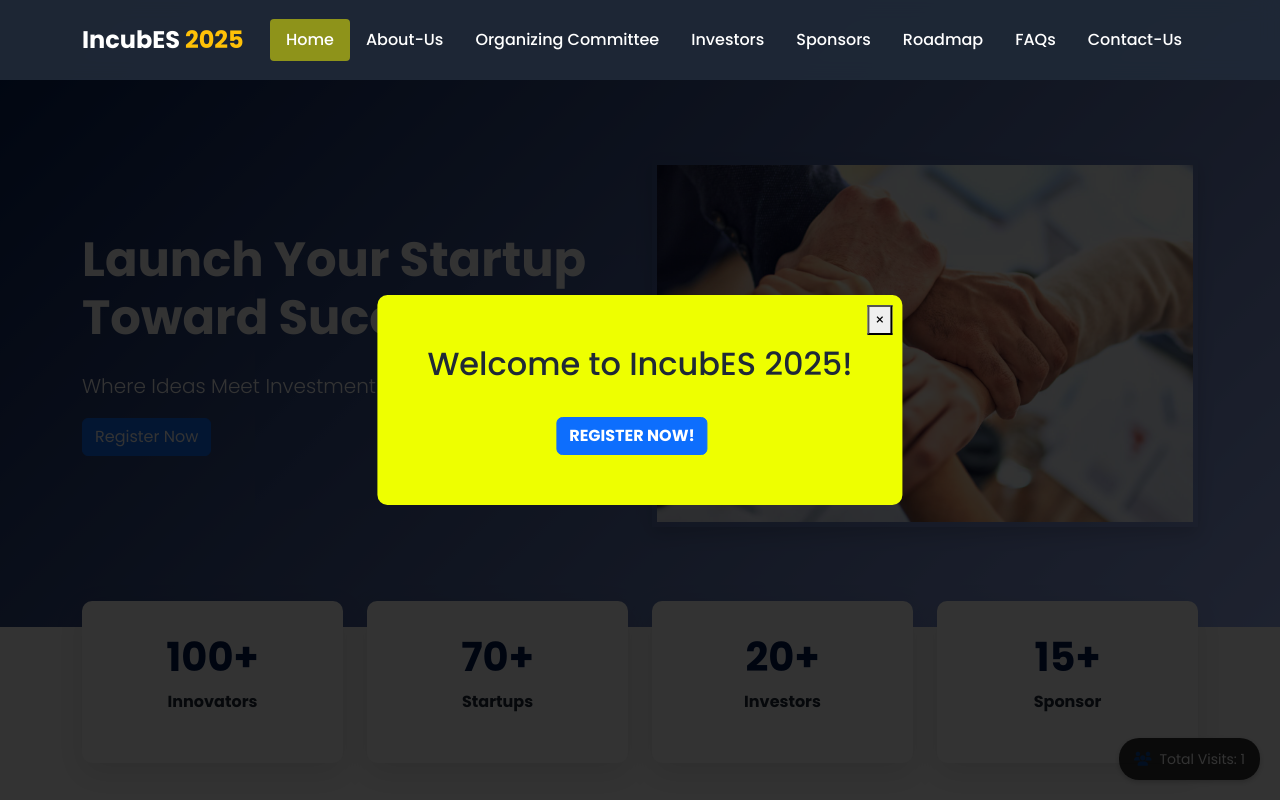
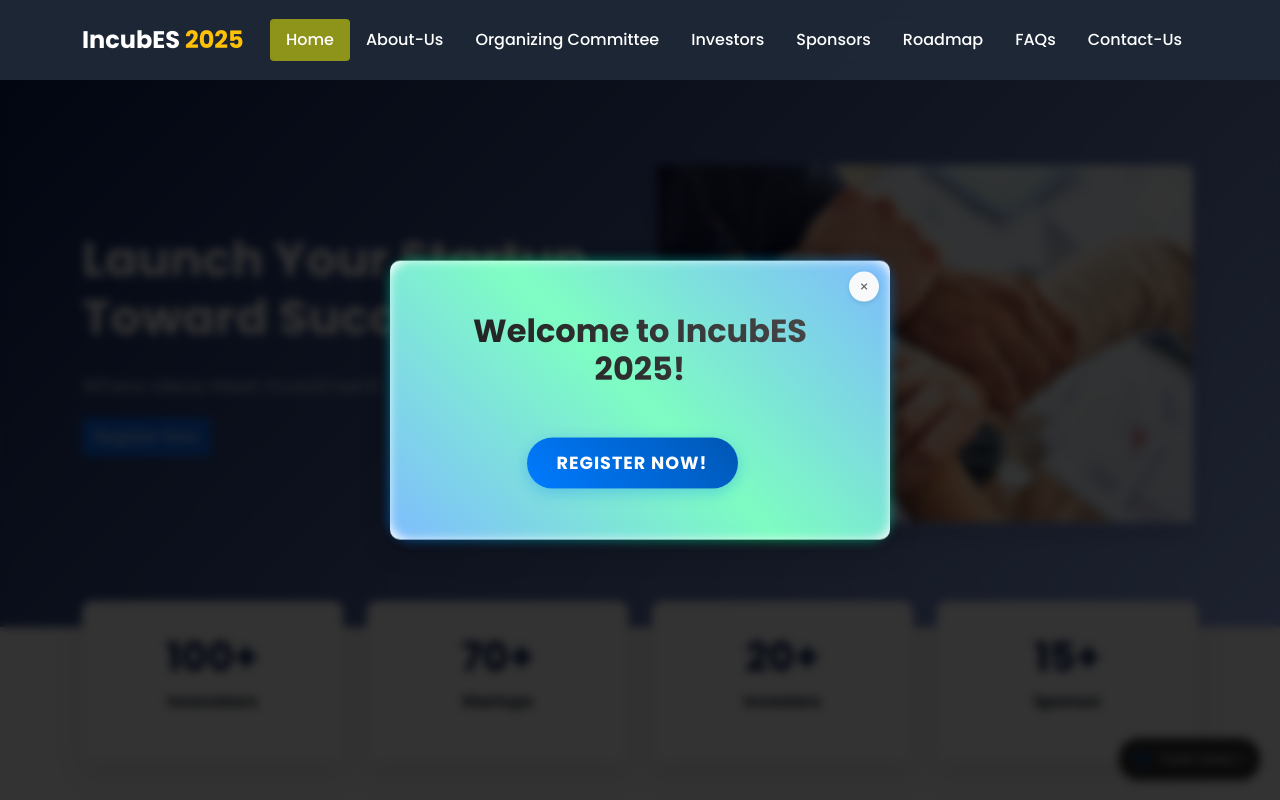
Before and after one commit to imkshitijraj/college-web, a website: page index.html in a window 1280 px wide. Shown: the top 800 px of the page. Drawn offline with nearby package versions, Linux system fonts and the light colour scheme.

Commit message:
Add files via upload

```diff
--- a/index.html
+++ b/index.html
@@ -8,6 +8,7 @@
     <link href="https://fonts.googleapis.com/css2?family=Poppins:wght@300;400;500;600;700&display=swap" rel="stylesheet">
     <link rel="stylesheet" href="https://cdnjs.cloudflare.com/ajax/libs/font-awesome/6.4.0/css/all.min.css">
     <link href="https://unpkg.com/aos@2.3.1/dist/aos.css" rel="stylesheet">
+    <link rel="stylesheet" href="popup.css">
     <link rel="stylesheet" href="style.css">
     <style>
         #visitor-counter {
@@ -57,9 +58,9 @@
     <nav class="navbar navbar-expand-lg navbar-dark fixed-top">
         <div class="container">
             <a class="navbar-brand" href="index.html">IncubES<span class="text-warning" style="padding: 5px;">2025</span></a>
-            <button class="navbar-toggler" type="button" data-bs-toggle="collapse" data-bs-target="#navbarNav">
+            <!-- <button class="navbar-toggler" type="button" data-bs-toggle="collapse" data-bs-target="#navbarNav">
                 <span class="navbar-toggler-icon"></span>
-            </button>
+            </button> -->
             <div class="collapse navbar-collapse" id="navbarNav">
                 <ul class="navbar-nav ms-auto">
                     <li class="nav-item"><a class="nav-link active" href="index.html">Home</a></li>
--- /dev/null
+++ b/popup.css
@@ -0,0 +1,163 @@
+/* General Styles */
+body {
+    font-family: 'Poppins', sans-serif;
+    line-height: 1.6;
+    color: #333;
+}
+
+/* Popup Styles */
+.popup-container {
+    display: none;
+    position: fixed;
+    top: 0;
+    left: 0;
+    width: 100%;
+    height: 100%;
+    z-index: 9999;
+    animation: fadeIn 0.3s ease-in-out;
+}
+
+.popup-background {
+    position: fixed;
+    top: 0;
+    left: 0;
+    width: 100%;
+    height: 100%;
+    background: rgba(0, 0, 0, 0.7);
+    backdrop-filter: blur(5px);
+    animation: fadeIn 0.3s ease-in-out;
+}
+
+.popup {
+    position: fixed;
+    top: 50%;
+    left: 50%;
+    transform: translate(-50%, -50%);
+    background: linear-gradient(135deg, #ffffff 0%, #f8f9fa 100%);
+    padding: 2.5rem;
+    border-radius: 20px;
+    box-shadow: 0 10px 30px rgba(0, 0, 0, 0.2);
+    max-width: 500px;
+    width: 90%;
+    text-align: center;
+    animation: slideIn 0.5s ease-in-out;
+    border: 1px solid rgba(255, 255, 255, 0.2);
+}
+
+.popup h2 {
+    color: #1a1a1a;
+    font-size: 2rem;
+    margin-bottom: 1.5rem;
+    font-weight: 700;
+    background: linear-gradient(45deg, #1a1a1a, #4a4a4a);
+    -webkit-background-clip: text;
+    -webkit-text-fill-color: transparent;
+}
+
+.popup-close {
+    position: absolute;
+    top: 15px;
+    right: 15px;
+    width: 30px;
+    height: 30px;
+    border-radius: 50%;
+    background: #f8f9fa;
+    border: none;
+    font-size: 20px;
+    color: #666;
+    cursor: pointer;
+    display: flex;
+    align-items: center;
+    justify-content: center;
+    transition: all 0.3s ease;
+    box-shadow: 0 2px 5px rgba(0, 0, 0, 0.1);
+}
+
+.popup-close:hover {
+    background: #e9ecef;
+    color: #333;
+    transform: rotate(90deg);
+}
+
+.popup .btn-primary {
+    padding: 12px 30px;
+    font-size: 1.1rem;
+    border-radius: 50px;
+    background: linear-gradient(45deg, #007bff, #0056b3);
+    border: none;
+    box-shadow: 0 4px 15px rgba(0, 123, 255, 0.3);
+    transition: all 0.3s ease;
+    text-transform: uppercase;
+    letter-spacing: 1px;
+    font-weight: 600;
+}
+
+.popup .btn-primary:hover {
+    transform: translateY(-2px);
+    box-shadow: 0 6px 20px rgba(0, 123, 255, 0.4);
+    background: linear-gradient(45deg, #0056b3, #004085);
+}
+
+@keyframes fadeIn {
+    from {
+        opacity: 0;
+    }
+    to {
+        opacity: 1;
+    }
+}
+
+@keyframes slideIn {
+    from {
+        transform: translate(-50%, -60%);
+        opacity: 0;
+    }
+    to {
+        transform: translate(-50%, -50%);
+        opacity: 1;
+    }
+}
+
+/* Add a subtle glow effect to the popup */
+.popup::before {
+    content: '';
+    position: absolute;
+    top: -2px;
+    left: -2px;
+    right: -2px;
+    bottom: -2px;
+    background: linear-gradient(45deg, #007bff, #00ff88, #007bff);
+    border-radius: 22px;
+    z-index: -1;
+    animation: borderGlow 3s linear infinite;
+    opacity: 0.5;
+}
+
+@keyframes borderGlow {
+    0% {
+        filter: blur(5px);
+    }
+    50% {
+        filter: blur(8px);
+    }
+    100% {
+        filter: blur(5px);
+    }
+}
+
+/* Add responsive styles */
+@media (max-width: 576px) {
+    .popup {
+        padding: 2rem;
+        width: 95%;
+    }
+
+    .popup h2 {
+        font-size: 1.5rem;
+    }
+
+    .popup .btn-primary {
+        padding: 10px 25px;
+        font-size: 1rem;
+    }
+}
--- a/style.css
+++ b/style.css
@@ -13,7 +13,6 @@ body {
     line-height: 1.6;
     color: var(--dark-color);
 }
-
 /* Navigation */
 .navbar {
     background-color: rgba(31, 41, 55, 0.95);
```
Also changed, not shown: committee.html (+1 -1 lines).
